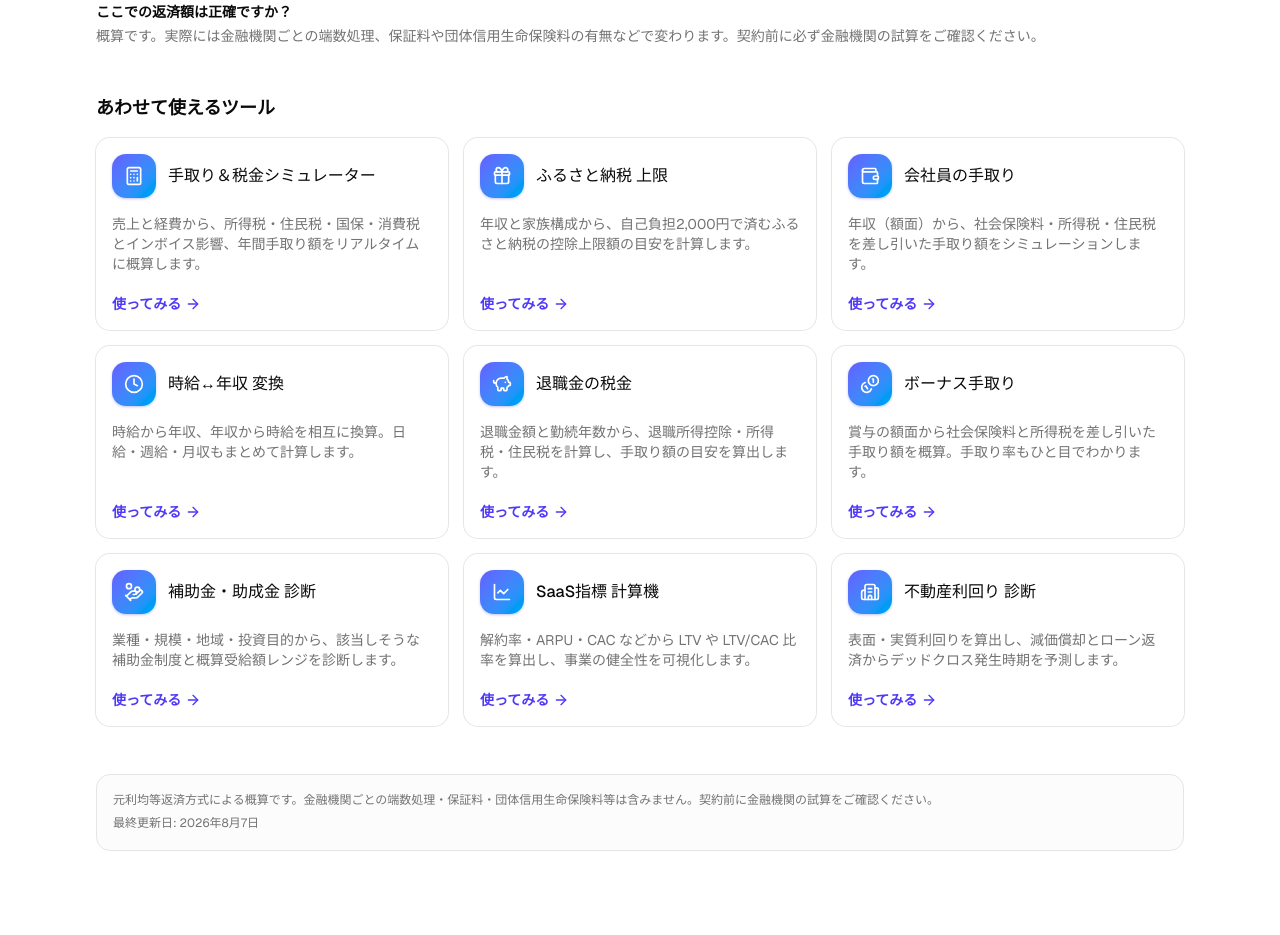
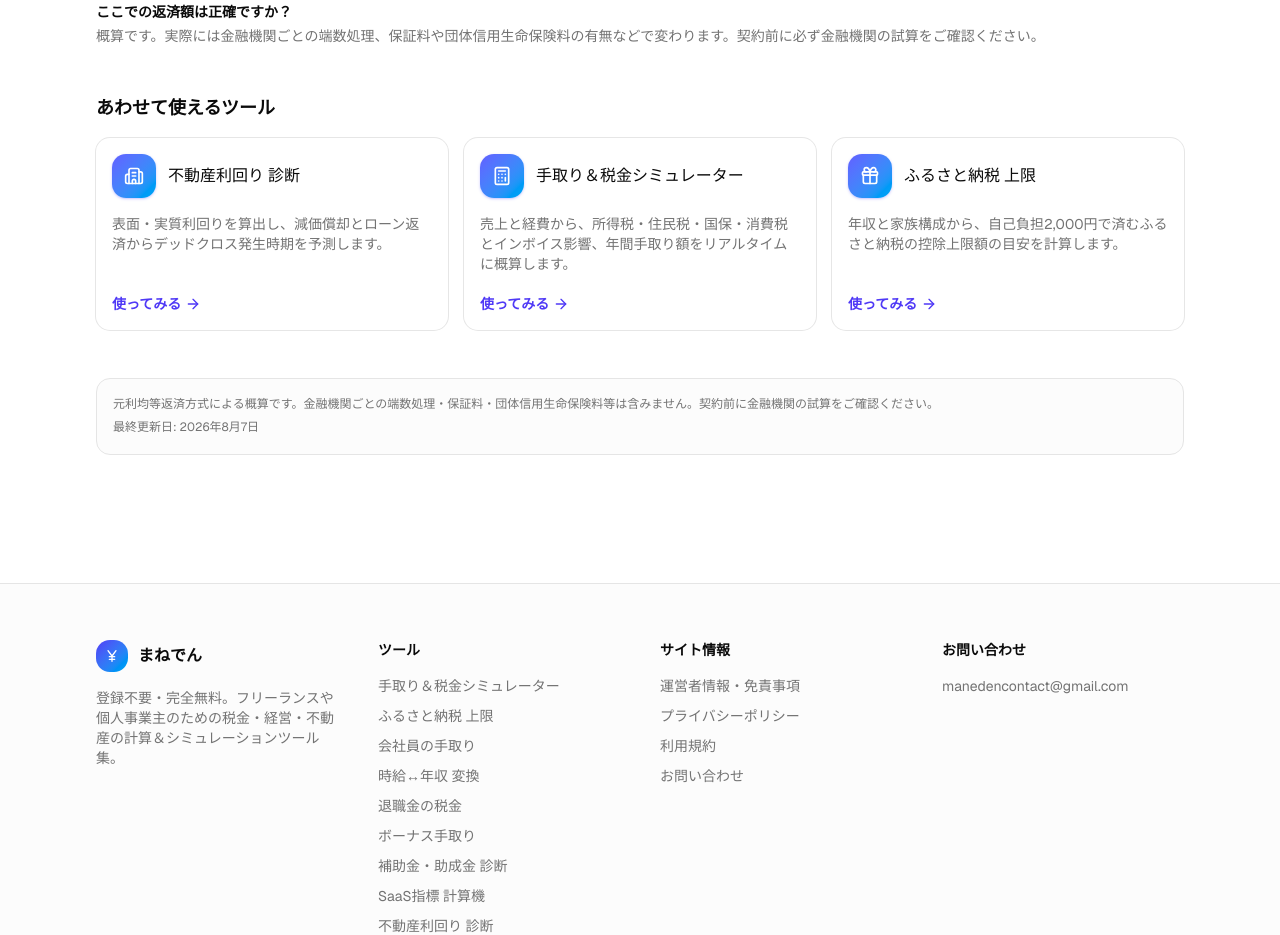
Before and after one commit to yukkuri1224-lisa/maneden, a Next.js app: page /tools/mortgage in a window 1280 px wide. Shown: the part 1600-2535 px from the top of the page. Built offline with nearby package versions, Linux system fonts and the light colour scheme; no server answers.

Commit message:
quality: RelatedToolsを関連3件に絞る / 住宅ローンの繰上時期クランプ（4ツール追加ぶんを含む）

```diff
--- a/components/common/RelatedTools.tsx
+++ b/components/common/RelatedTools.tsx
@@ -1,11 +1,25 @@
 import { ToolCard } from "@/components/common/ToolCard";
-import { tools } from "@/lib/tools-registry";
+import { getToolById, tools } from "@/lib/tools-registry";
+
+/** 関連セクションに表示するツール数 */
+const MAX_RELATED = 3;
 
 /**
- * 関連ツールへの回遊セクション（現在のツールを除外して表示）。
+ * 関連ツールへの回遊セクション。
+ * 現在のツールを除外し、同じカテゴリのツールを優先して最大 {@link MAX_RELATED} 件表示する。
  */
 export function RelatedTools({ excludeId }: { excludeId?: string }) {
-  const related = tools.filter((tool) => tool.id !== excludeId);
+  const current = excludeId ? getToolById(excludeId) : undefined;
+  const others = tools.filter((tool) => tool.id !== excludeId);
+
+  // 同カテゴリを先頭に寄せ、残りで埋める
+  const sorted = current
+    ? [
+        ...others.filter((tool) => tool.category === current.category),
+        ...others.filter((tool) => tool.category !== current.category),
+      ]
+    : others;
+  const related = sorted.slice(0, MAX_RELATED);
   if (related.length === 0) return null;
 
   return (
--- a/components/tools/mortgage/MortgageTool.tsx
+++ b/components/tools/mortgage/MortgageTool.tsx
@@ -33,7 +33,14 @@ export function MortgageTool() {
   );
 
   const update = useCallback((patch: Partial<MortgageInput>) => {
-    setInput((prev) => ({ ...prev, ...patch }));
+    setInput((prev) => {
+      const next = { ...prev, ...patch };
+      // 繰上返済の時期が返済期間を超えないようにする
+      if (next.prepaymentAfterYears > next.years) {
+        next.prepaymentAfterYears = next.years;
+      }
+      return next;
+    });
   }, []);
 
   const isFirstRender = useRef(true);
```
